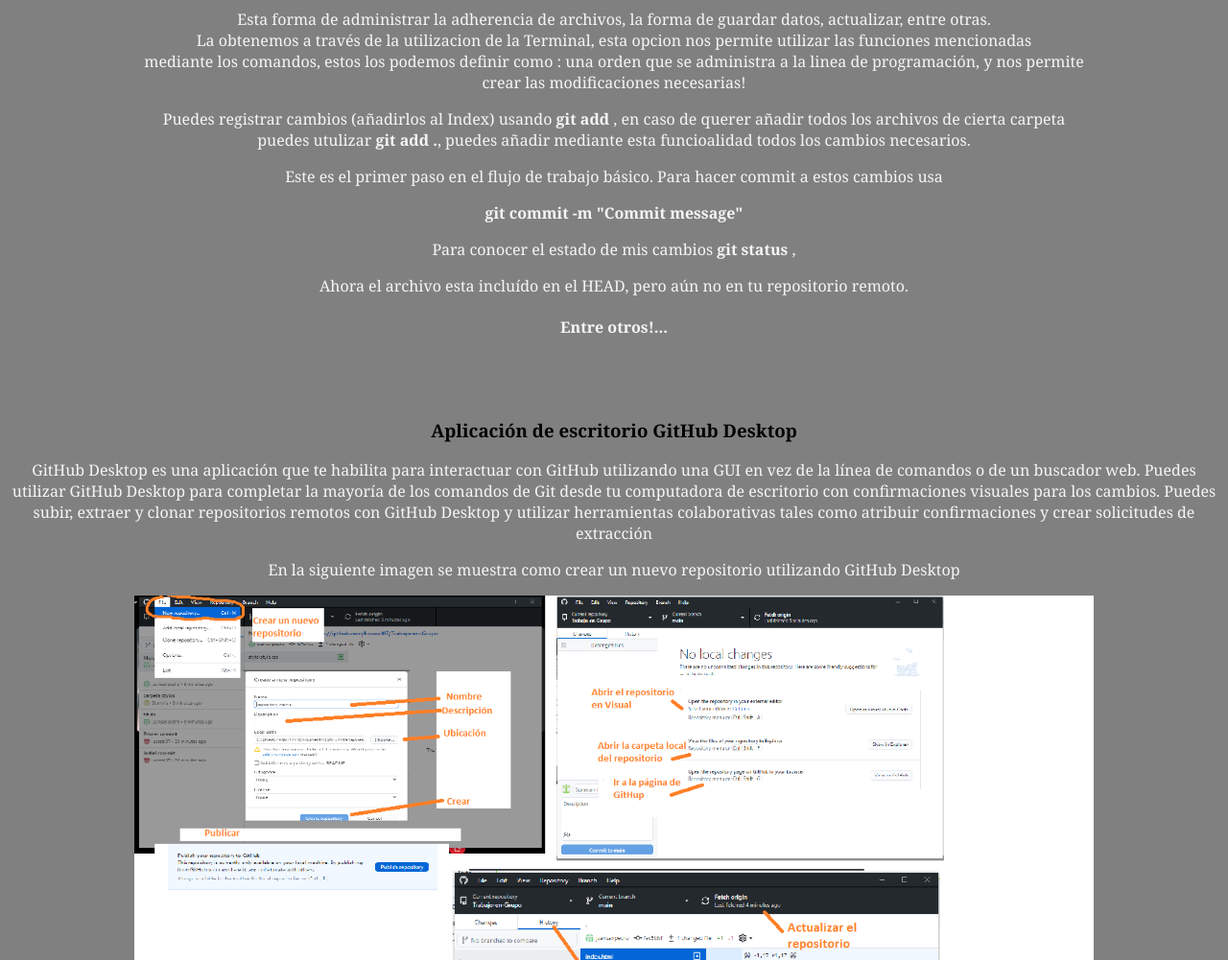
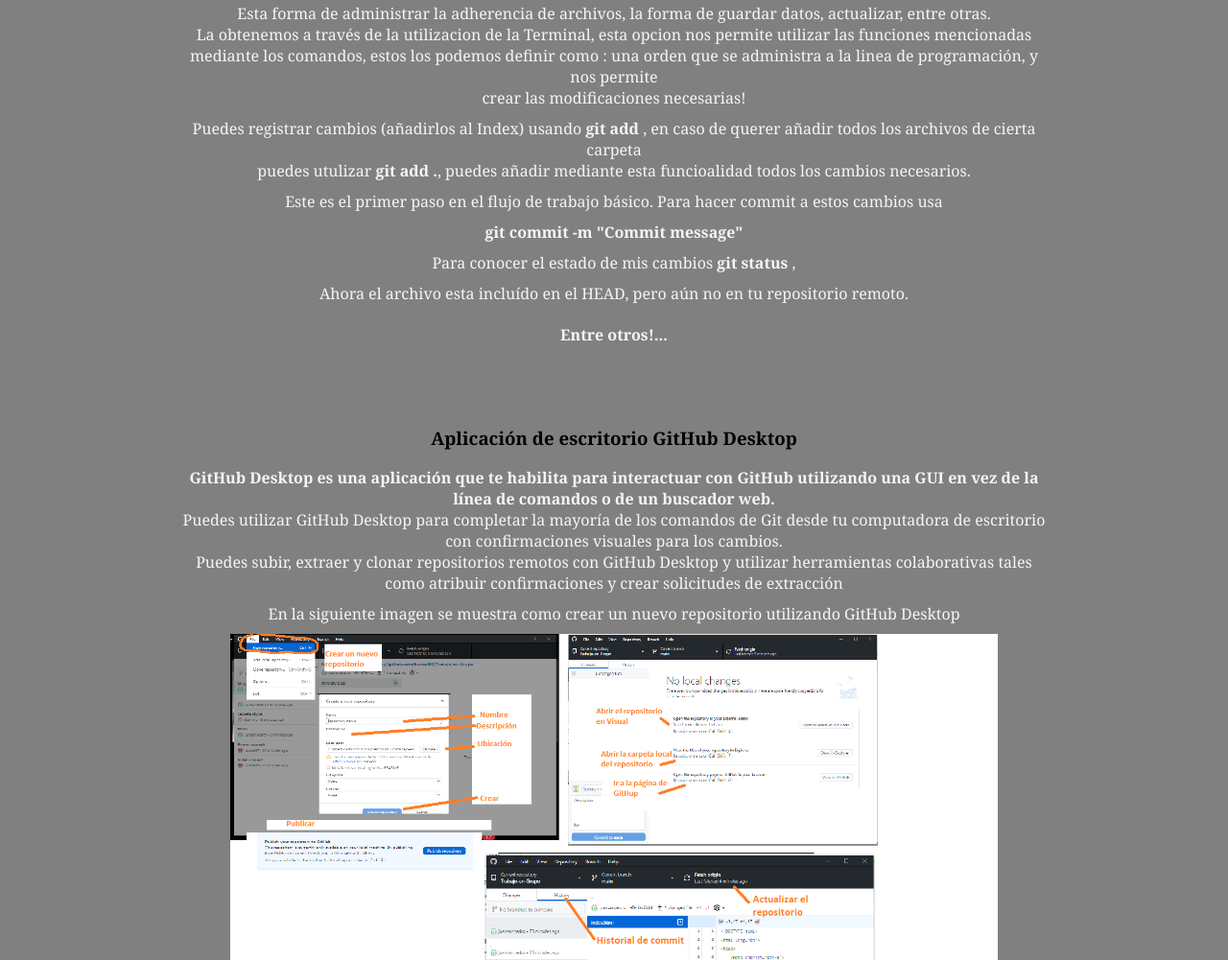
Before and after one commit to lucasal07/Trabajo-en-Grupo, a plain HTML site: page index.html in a window 1280 px wide. Shown: the part 286-1287 px from the top of the page at 96% size. Drawn offline with Linux system fonts and the light colour scheme.

Commit message:
Cambios finales en organización

```diff
--- a/index.html
+++ b/index.html
@@ -35,9 +35,11 @@ crear las modificaciones necesarias!</p>
     <br>
     <br>
     <h3>Aplicación de escritorio GitHub Desktop</h3>
-    <p>GitHub Desktop es una aplicación que te habilita para interactuar con GitHub utilizando una GUI en vez de la línea de comandos o de un buscador web. Puedes utilizar GitHub Desktop para completar la mayoría de los comandos de Git desde tu computadora de escritorio con confirmaciones visuales para los cambios. Puedes subir, extraer y clonar repositorios remotos con GitHub Desktop y utilizar herramientas colaborativas tales como atribuir confirmaciones y crear solicitudes de extracción</p>
+    <p> <strong>GitHub Desktop es una aplicación que te habilita para interactuar con GitHub utilizando una GUI en vez de la línea de comandos o de un buscador web.</strong> <br>
+        Puedes utilizar GitHub Desktop para completar la mayoría de los comandos de Git desde tu computadora de escritorio con confirmaciones visuales para los cambios. <br>
+        Puedes subir, extraer y clonar repositorios remotos con GitHub Desktop y utilizar herramientas colaborativas tales como atribuir confirmaciones y crear solicitudes de extracción</p>
     <p> En la siguiente imagen se muestra como crear un nuevo repositorio utilizando GitHub Desktop</p>
-    <img src="Desktop.png" width="1000" alt="instrucciones">
+    <img src="Desktop.png" width="800" alt="instrucciones">
 
     <h4>Integrantes</h4>
     <ul>
--- a/style/style.css
+++ b/style/style.css
@@ -23,3 +23,7 @@ h3{
 ul{
     list-style: none;
 }
+
+p{
+    margin: 10px 180px 10px 180px;
+}
```
